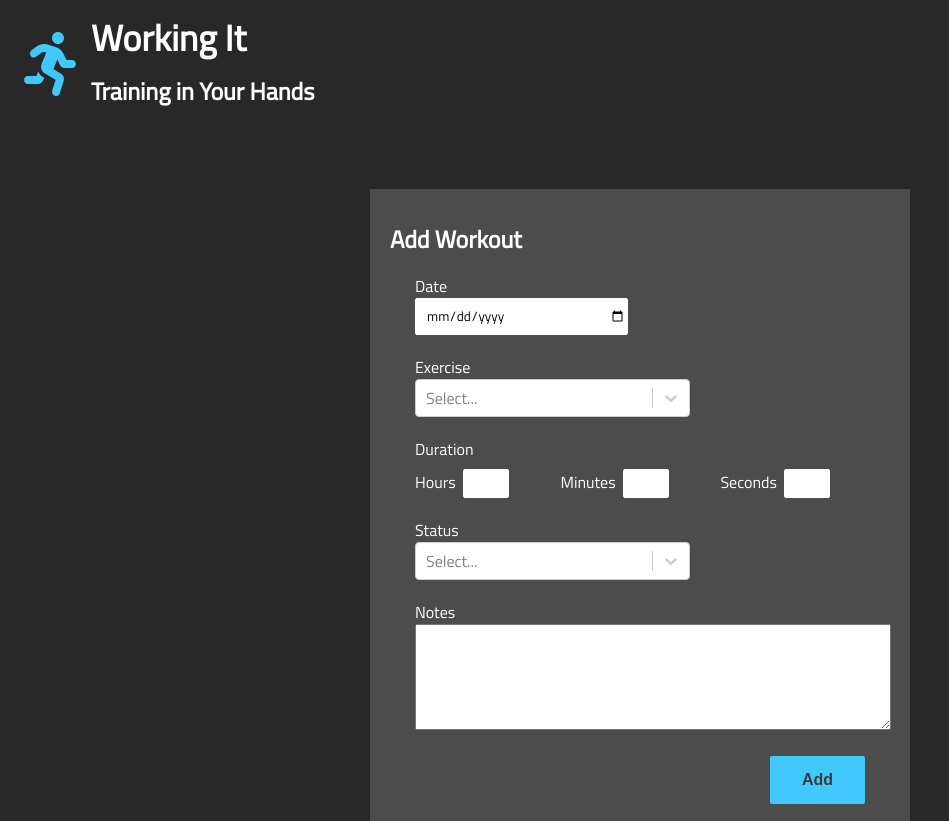
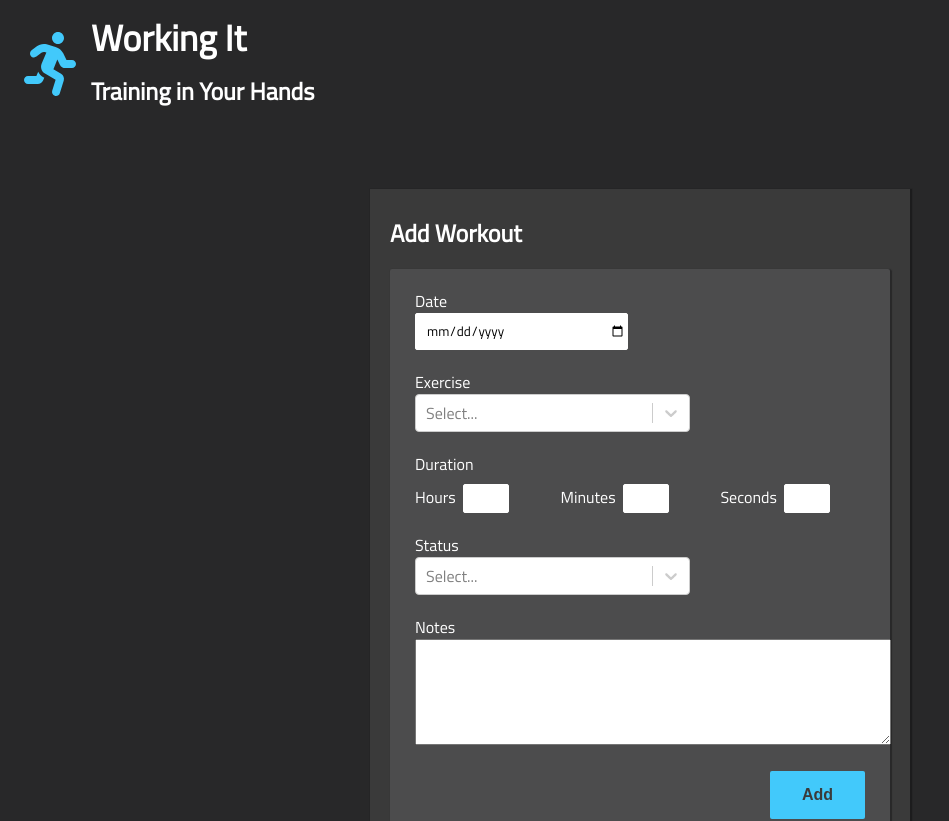
Before and after one commit to blac2121/working_it_training_app, a React (Create React App) app: page /add in a window 1280 px wide. Shown: the top 821 px of the page, without its empty margins (0-949 px from the left). Built offline with nearby package versions, Linux system fonts and the light colour scheme; no server answers.

Commit message:
matched styling across app

```diff
--- a/src/components/CreateEntry.jsx
+++ b/src/components/CreateEntry.jsx
@@ -8,12 +8,12 @@ import SubmitButton from "./SubmitButton";
 const AddContainer = styled.div`
   display: flex;
   flex-direction: column;
-  background-color: #4C4C4D;
+  background-color: #3A3A3A;
   width: 500px;
   margin: 30px auto;
   padding: 20px;
   color: white;
-  box-shadow: 1px 1px 1px 1px #282829;
+  box-shadow: 1px 1px 1px 1px #1C1C1D;
 
   @media (max-width: 768px) {
     width: 400px;
@@ -39,12 +39,16 @@ const AddHeader = styled.div`
 const AddTitle = styled.h3`
   color: white;
   font-size: 24px;
+  margin-bottom: 35px;
 `
 
 const AddForm = styled.form`
   display: flex;
   flex-direction: column;
-  padding: 5px 25px 25px 25px;
+  padding: 20px 25px 25px 25px;
+  background-color: #4C4C4D;
+  box-shadow: 1px 1px 1px 1px #282829;
+  border-radius: 2px;
 `
 
 const DateInput = styled.div`
--- a/src/components/ListEntry.jsx
+++ b/src/components/ListEntry.jsx
@@ -5,6 +5,20 @@ import { faDumbbell } from '@fortawesome/free-solid-svg-icons'
 import { faChevronCircleRight } from '@fortawesome/free-solid-svg-icons'
 import styled from "styled-components";
 import SubmitButton from "./SubmitButton";
+
+const dumbbell =
+  <FontAwesomeIcon
+    icon={faDumbbell}
+    size="2x"
+    color="#42C9FB"
+  />
+
+const chevron =
+  <FontAwesomeIcon
+    icon={faChevronCircleRight}
+    size="2x"
+    color="white"
+  />
 
 const Main = styled.div`
   display: flex;
@@ -113,15 +127,7 @@ const IconEntryCard = styled.div`
   @media (max-width: 320px) {
     display: none;
   }
-
 `
-
-const dumbbell =
-  <FontAwesomeIcon
-    icon={faDumbbell}
-    size="2x"
-    color="#42C9FB"
-  />
 
 const DataEntryCard = styled.div`
   flex-grow: 2;
@@ -139,19 +145,9 @@ const ChevronEntryCard = styled.div`
   flex-grow: 1;
   cursor: pointer;
 `
-const chevron =
-  <FontAwesomeIcon
-    icon={faChevronCircleRight}
-    size="2x"
-    color="white"
-  />
 
 
 const ListEntry = (props) => {
-
-  // const dateInput = new Date(entry.fields.date.replace(/-/g, '\/'))
-  // const formattedDate = dateInput.toDateString()
-
 
   return (
     <Main>
--- a/src/components/ViewEntry.jsx
+++ b/src/components/ViewEntry.jsx
@@ -24,12 +24,13 @@ const editPencil =
 const ViewContainer = styled.div`
   display: flex;
   flex-direction: column;
-  background-color: #4C4C4D;
+  background-color: #3A3A3A;
   width: 500px;
+  height: 410px;
   margin: 30px auto;
   padding: 20px;
   color: white;
-  box-shadow: 1px 1px 1px 1px #282829;
+  box-shadow: 1px 1px 1px 1px #1C1C1D;
 
   @media (max-width: 768px) {
     width: 500px;
@@ -58,6 +59,10 @@ const ViewTitle = styled.h3`
 const ViewDataContainer = styled.div`
   display: flex;
   flex-direction: column;
+  background-color: #4C4C4D;
+  box-shadow: 1px 1px 1px 1px #282829;
+  border-radius: 2px;
+  padding: 15px;
 `
 
 const ViewDataRows = styled.div`
@@ -73,6 +78,12 @@ const ViewData = styled.p`
   color: #42C9FB;
   font-size: 18px;
   padding-left: 10px;
+`
+
+const DeleteDiv = styled.div`
+  margin-top: 14px;
+  margin-left: 10px;
+  cursor: pointer;
 `
 
 const Entry = (props) => {
@@ -133,7 +144,7 @@ const Entry = (props) => {
           <ViewData>{workout.fields.notes}</ViewData>
         </ViewDataRows>
       </ViewDataContainer>
-      <div onClick={handleDelete}>{deleteTrash}</div>
+      <DeleteDiv onClick={handleDelete}>{deleteTrash}</DeleteDiv>
       {/* <Route path="/edit/:id">
         <EditEntry
           workout={workout.fields}
```
